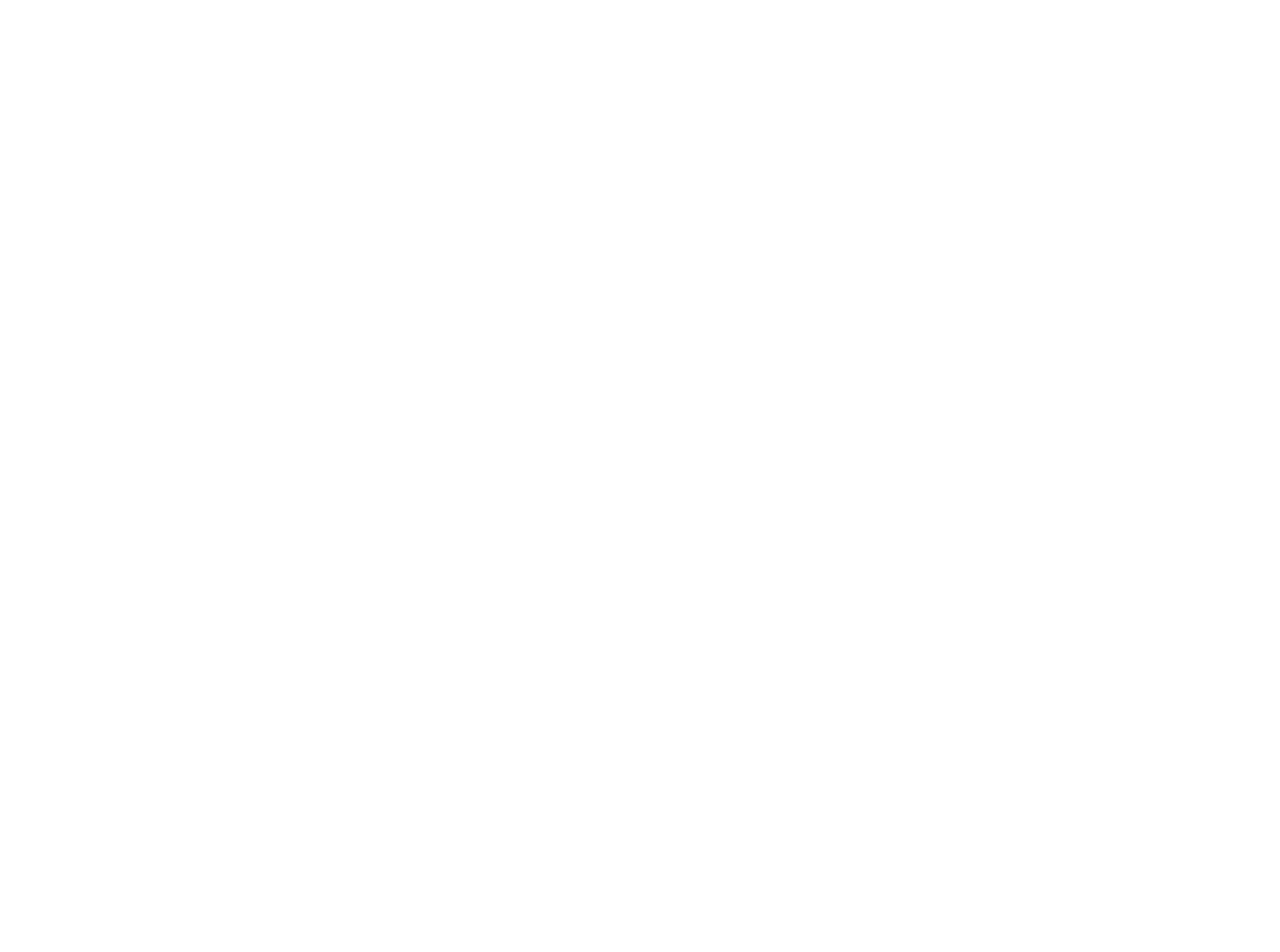
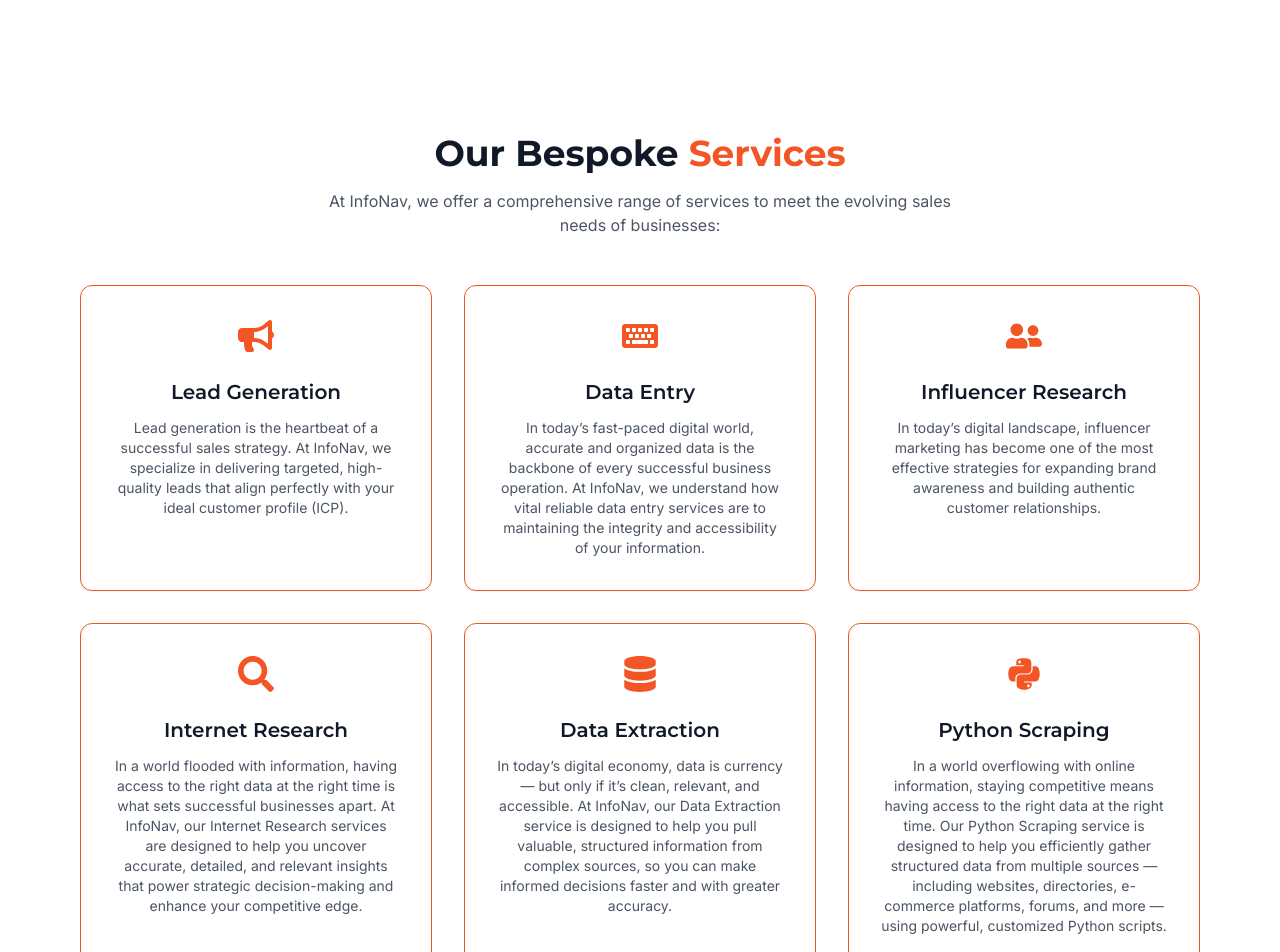
Before and after one commit to SallalZahid56/Infonav-in-React, a React (Vite) app: page / in a window 1280 px wide. Shown: the part 1240-2192 px from the top of the page. Before the commit the page ends 1309 px from the top, so only its background shows below. Built offline with nearby package versions, Linux system fonts and the light colour scheme.

Commit message:
Initial commit

```diff
--- a/src/App.jsx
+++ b/src/App.jsx
@@ -2,6 +2,7 @@ import { useState } from "react";
 import Navbar from "./components/Navbar"; // ✅ correct path to your component
 import Hero from "./components/Hero";
 import Strategy from "./components/Strategy"
+import Services from "./components/Services";
 
 function App() {
   return (
@@ -10,6 +11,7 @@ function App() {
       <Navbar />
       <Hero />
       <Strategy />
+      <Services />
     </>
   );
 }
--- /dev/null
+++ b/src/components/Services.jsx
@@ -0,0 +1,97 @@
+import React from "react";
+import {
+  FaBullhorn,
+  FaKeyboard,
+  FaUserFriends,
+  FaSearch,
+  FaDatabase,
+  FaPython,
+  FaChartLine,
+  FaCode,
+} from "react-icons/fa";
+
+const services = [
+  {
+    icon: FaBullhorn,
+    title: "Lead Generation",
+    desc: "Lead generation is the heartbeat of a successful sales strategy. At InfoNav, we specialize in delivering targeted, high-quality leads that align perfectly with your ideal customer profile (ICP).",
+  },
+  {
+    icon: FaKeyboard,
+    title: "Data Entry",
+    desc: "In today’s fast-paced digital world, accurate and organized data is the backbone of every successful business operation. At InfoNav, we understand how vital reliable data entry services are to maintaining the integrity and accessibility of your information.",
+  },
+  {
+    icon: FaUserFriends,
+    title: "Influencer Research",
+    desc: "In today’s digital landscape, influencer marketing has become one of the most effective strategies for expanding brand awareness and building authentic customer relationships.",
+  },
+  {
+    icon: FaSearch,
+    title: "Internet Research",
+    desc: "In a world flooded with information, having access to the right data at the right time is what sets successful businesses apart. At InfoNav, our Internet Research services are designed to help you uncover accurate, detailed, and relevant insights that power strategic decision-making and enhance your competitive edge.",
+  },
+  {
+    icon: FaDatabase,
+    title: "Data Extraction",
+    desc: "In today’s digital economy, data is currency — but only if it’s clean, relevant, and accessible. At InfoNav, our Data Extraction service is designed to help you pull valuable, structured information from complex sources, so you can make informed decisions faster and with greater accuracy.",
+  },
+  {
+    icon: FaPython,
+    title: "Python Scraping",
+    desc: "In a world overflowing with online information, staying competitive means having access to the right data at the right time. Our Python Scraping service is designed to help you efficiently gather structured data from multiple sources — including websites, directories, e-commerce platforms, forums, and more — using powerful, customized Python scripts.",
+  },
+  {
+    icon: FaChartLine,
+    title: "SEO",
+    desc: "In today’s competitive digital world, SEO isn’t just a nice-to-have — it’s the fuel that drives sustainable business growth. At InfoNavigators, based in New York and operating globally, we provide strategic, data-driven SEO consulting services that help businesses maximize visibility, attract targeted traffic, and convert leads into loyal customers. Whether you run a startup, a travel agency, an ecommerce brand, or a service-based company, SEO is the foundation of online growth. But most businesses struggle to implement SEO that works — and that’s where our expertise makes all the difference.",
+  },
+  {
+    icon: FaCode,
+    title: "Web Development",
+    desc: "Your website is more than a digital brochure — it’s your first impression, sales platform, support tool, and brand identity. At InfoNavigators, we build powerful websites that go beyond just looking good — they convert, perform, and scale.",
+  },
+];
+
+const Services = () => {
+  return (
+    <section className="w-full bg-white py-16 px-6 sm:px-8 lg:px-20">
+      <div className="max-w-7xl mx-auto text-center">
+        {/* Heading */}
+        <h2 className="font-heading text-3xl sm:text-4xl font-bold text-gray-900">
+          Our Bespoke <span className="text-brandOrange">Services</span>
+        </h2>
+        <p className="font-sans text-gray-600 mt-4 max-w-2xl mx-auto">
+          At InfoNav, we offer a comprehensive range of services to meet the evolving sales needs of businesses:
+        </p>
+
+        {/* Services Grid */}
+        <div className="mt-12 grid grid-cols-1 sm:grid-cols-2 lg:grid-cols-3 gap-8">
+          {services.map((service, index) => (
+            <div
+              key={index}
+              className="group border border-brandOrange rounded-xl p-8 shadow-sm transition bg-white hover:bg-brandOrange hover:border-white hover:shadow-lg"
+            >
+              {/* Icon */}
+              <div className="flex justify-center">
+                <service.icon className="text-4xl text-brandOrange transition group-hover:text-white" />
+              </div>
+
+              {/* Title */}
+              <h3 className="font-heading text-xl font-semibold mt-6 mb-3 text-gray-900 transition group-hover:text-white">
+                {service.title}
+              </h3>
+
+              {/* Description */}
+              <p className="font-sans text-gray-600 text-sm transition group-hover:text-white">
+                {service.desc}
+              </p>
+            </div>
+          ))}
+        </div>
+      </div>
+    </section>
+  );
+};
+
+export default Services;
--- a/src/components/Strategy.jsx
+++ b/src/components/Strategy.jsx
@@ -21,16 +21,16 @@ const Strategy = () => {
       {/* Cards */}
       <div className="grid grid-cols-1 md:grid-cols-3 gap-8">
         {/* Data Driven */}
-        <div className="border border-brandOrange rounded-2xl p-8 text-center shadow-sm hover:shadow-lg transition">
+        <div className="group border border-brandOrange rounded-2xl p-8 text-center shadow-sm transition bg-white hover:bg-brandOrange hover:border-white hover:shadow-lg">
           <div className="flex justify-center mb-6">
-            <div className="bg-brandOrange text-white p-6 rounded-full">
+            <div className="bg-brandOrange text-white p-6 rounded-full transition group-hover:bg-white group-hover:text-brandOrange">
               <FaChartBar size={40} />
             </div>
           </div>
-          <h3 className="font-heading text-xl font-semibold text-gray-900 mb-4">
+          <h3 className="font-heading text-xl font-semibold text-gray-900 mb-4 transition group-hover:text-white">
             Data Driven
           </h3>
-          <p className="text-gray-600 text-sm leading-relaxed">
+          <p className="font-sans text-gray-600 text-sm leading-relaxed transition group-hover:text-white">
             At the time of strategy development, we utilize industry-specific
             data to direct our solutions in the right direction. It's not the
             opinion but the data that maps the blueprints of our local internet
@@ -39,16 +39,16 @@ const Strategy = () => {
         </div>
 
         {/* Customer Driven */}
-        <div className="border border-brandOrange rounded-2xl p-8 text-center shadow-sm hover:shadow-lg transition">
+        <div className="group border border-brandOrange rounded-2xl p-8 text-center shadow-sm transition bg-white hover:bg-brandOrange hover:border-white hover:shadow-lg">
           <div className="flex justify-center mb-6">
-            <div className="bg-brandOrange text-white p-6 rounded-full">
+            <div className="bg-brandOrange text-white p-6 rounded-full transition group-hover:bg-white group-hover:text-brandOrange">
               <FaUsers size={40} />
             </div>
           </div>
-          <h3 className="font-heading text-xl font-semibold text-gray-900 mb-4">
+          <h3 className="font-heading text-xl font-semibold text-gray-900 mb-4 transition group-hover:text-white">
             Customer Driven
           </h3>
-          <p className="text-gray-600 text-sm leading-relaxed">
+          <p className="font-sans text-gray-600 text-sm leading-relaxed transition group-hover:text-white">
             To keep our efforts aligned with the client's requirements, we follow
             a customer-centric approach. The satisfaction of our clients is our
             foremost priority. We are the outsourced yet dedicated local internet
@@ -57,16 +57,16 @@ const Strategy = () => {
         </div>
 
         {/* Performance Driven */}
-        <div className="border border-brandOrange rounded-2xl p-8 text-center shadow-sm hover:shadow-lg transition">
+        <div className="group border border-brandOrange rounded-2xl p-8 text-center shadow-sm transition bg-white hover:bg-brandOrange hover:border-white hover:shadow-lg">
           <div className="flex justify-center mb-6">
-            <div className="bg-brandOrange text-white p-6 rounded-full">
+            <div className="bg-brandOrange text-white p-6 rounded-full transition group-hover:bg-white group-hover:text-brandOrange">
               <FaTachometerAlt size={40} />
             </div>
           </div>
-          <h3 className="font-heading text-xl font-semibold text-gray-900 mb-4">
+          <h3 className="font-heading text-xl font-semibold text-gray-900 mb-4 transition group-hover:text-white">
             Performance Driven
           </h3>
-          <p className="text-gray-600 text-sm leading-relaxed">
+          <p className="font-sans text-gray-600 text-sm leading-relaxed transition group-hover:text-white">
             On the mission of providing you with tailored digital marketing
             solutions for your company, we analyze the outcomes with a keen eye
             for each detail. To achieve surging growth, we utilize highly
```
